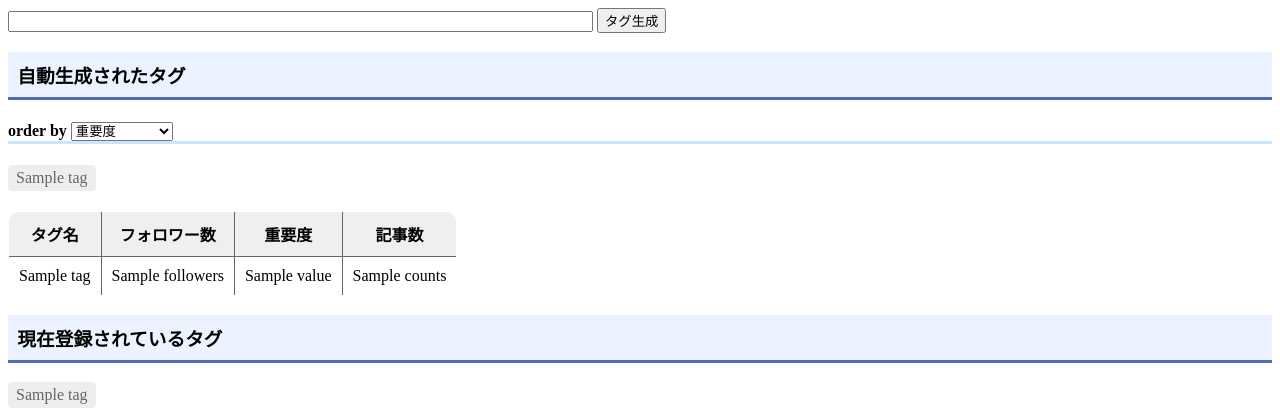
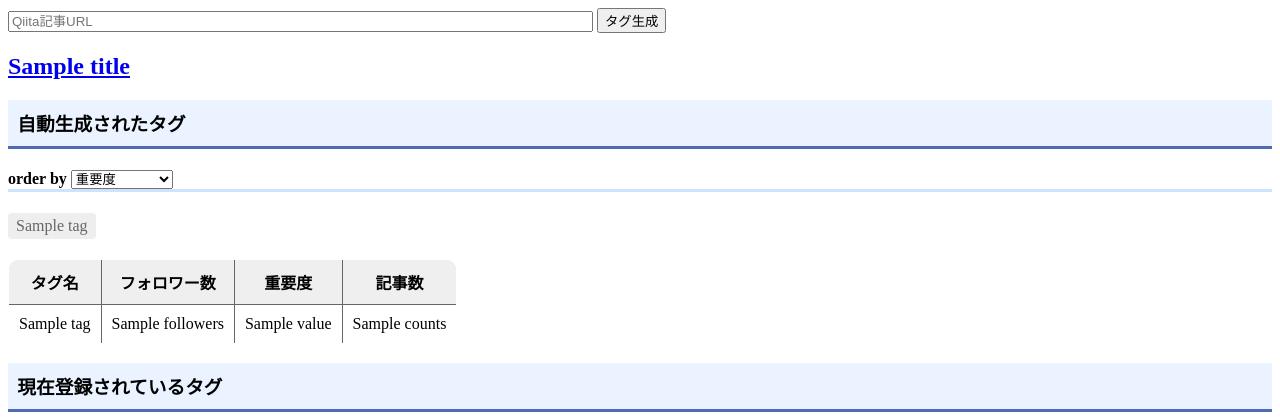
Before and after one commit to fukumasa/auto-create-qiita-tags, a Flask app: template templates/index.html in a window 1280 px wide. Shown: the top 420 px of the page. Run offline with Flask 2, Linux system fonts and the light colour scheme; the template is opened without the code that fills it: most values are stand-ins (such as "Sample title", 1, 10 or a date in 2020).

Commit message:
タイトルを表示する様に変更

```diff
--- a/app.py
+++ b/app.py
@@ -64,6 +64,7 @@ Qiitaの記事から内容を抽出する
 '''
 def extractText(url):
     text = ''
+    title = ''
 
     r = requests.get(url)
     soup = BeautifulSoup(r.text, 'lxml')
@@ -76,7 +77,11 @@ def extractText(url):
     for tag in soup.find_all('section'):
         text += tag.getText()
 
-    return text
+    #タイトルを抽出
+    for tag in soup.find_all('h1',{'class':'it-Header_title'}):
+        title = tag.getText()
+
+    return text,title
 
 
 '''
@@ -125,11 +130,11 @@ def showApp():
     if request.method == 'POST':
         url = request.form['url']
         if not url.startswith('https://qiita.com'):
-            return render_template('index.html', title='Qiitaタグ自動生成', error_msg='Qiitaの記事URLを指定してね')
+            return render_template('index.html', error_msg='Qiitaの記事URLを指定してね')
     elif request.method == 'GET':
-        return render_template('index.html', title='Qiitaタグ自動生成')
+        return render_template('index.html')
 
-    text = extractText(url)
+    text,title = extractText(url)
     all_tags = createTags(text)
     tags_auto_value = sorted(all_tags, key=lambda tag: tag['value'], reverse=True)[0:5]
     tags_auto_followers = sorted(all_tags, key=lambda tag: tag['followers'], reverse=True)[0:5]
@@ -138,9 +143,9 @@ def showApp():
     try:
         tags_now = extractTags(url, all_tags)
     except AttributeError:
-        return render_template('index.html', title='Qiitaタグ自動生成', error_msg='Qiitaの記事URLを指定してね')
+        return render_template('index.html', error_msg='Qiitaの記事URLを指定してね')
 
-    return render_template('index.html', title='Qiitaタグ自動生成', tags1=tags_auto_value, tags2=tags_auto_followers, tags3 = tags_auto_counts, tags4=tags_now)
+    return render_template('index.html', tags1=tags_auto_value, tags2=tags_auto_followers, tags3 = tags_auto_counts, tags4=tags_now, qiita_url=url, title=title)
 
 
 """
--- a/templates/index.html
+++ b/templates/index.html
@@ -2,16 +2,18 @@
 <html>
 
 <head>
-    <title>{{ title }}</title>
+    <title>Qiitaタグ自動生成</title>
     <link rel="stylesheet" href="/static/css/style.css">
     <script type="text/javascript" src="/static/js/index.js"></script>
 </head>
 
 <body>
     <form action="/" method="POST">
-        <input type="text" name="url" size="70"></input>
+        <input type="text" name="url" size="70" placeholder="Qiita記事URL"></input>
         <input type="submit" value="タグ生成"></input>
     </form>
+
+    <h2><a href={{ qiita_url }} target=”_blank”>{{ title }}</a></h2>
 
     <p class="error-Tags">{{ error_msg }}</p>
 
```
